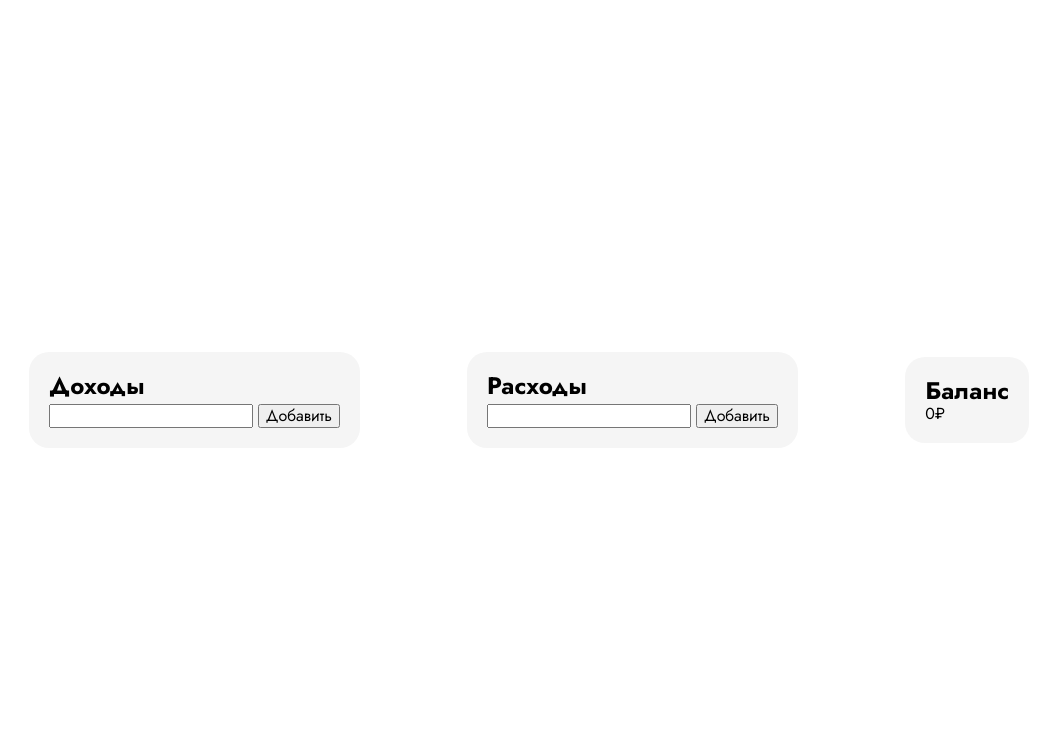
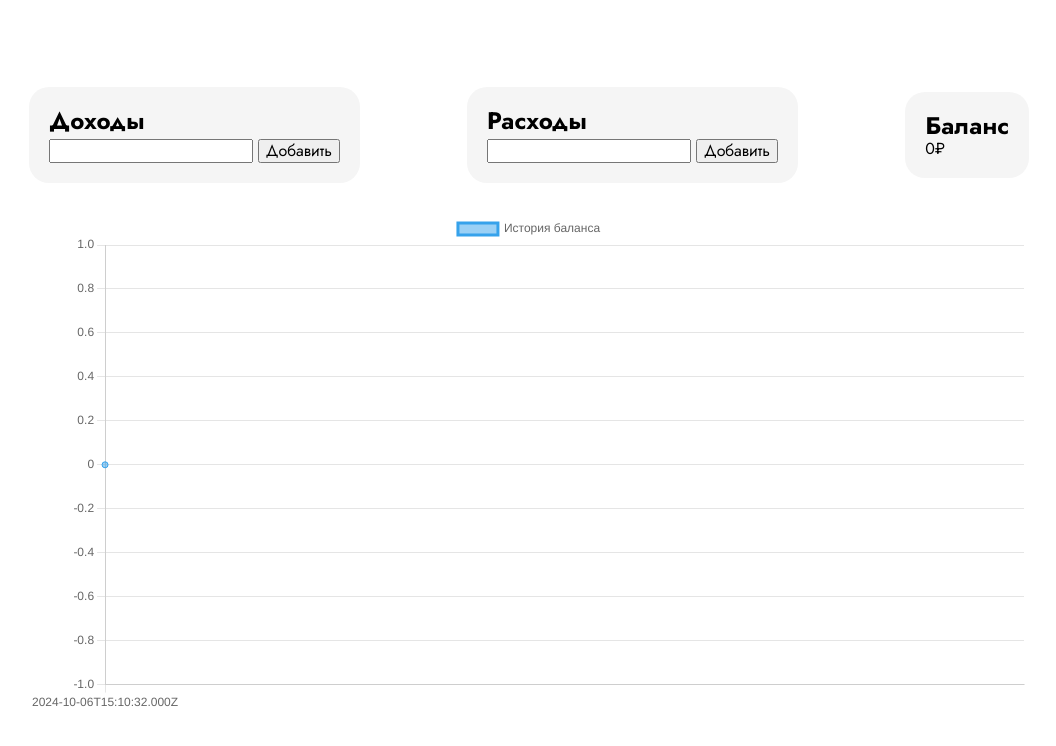
Before and after one commit to dsc-sgu-web/js-basics, a website built with Vite: page lesson-3-multifile/index.html in a window 1280 px wide. Shown: the whole page, without its empty margins (111-1167 px from the left). Built offline with nearby package versions, Linux system fonts and the light colour scheme.

Commit message:
Add chart.js

```diff
--- a/lesson-3-multifile/index.html
+++ b/lesson-3-multifile/index.html
@@ -34,6 +34,9 @@
         <span class="balance" id="balance">0₽</span>
       </div>
     </div>
+    <div class="container">
+      <canvas id="balance-history"></canvas>
+    </div>
     <script type="module" src="./src/main.js"></script>
   </body>
 </html>
--- a/lesson-3-multifile/package.json
+++ b/lesson-3-multifile/package.json
@@ -12,6 +12,7 @@
     "vite": "^5.4.8"
   },
   "dependencies": {
+    "chart.js": "^4.4.4",
     "normalize.css": "^8.0.1"
   }
 }
--- /dev/null
+++ b/lesson-3-multifile/src/balanceLineChart.js
@@ -0,0 +1,30 @@
+import Chart from "chart.js/auto";
+
+export function setupBalanceLineChart(bank, canvasId) {
+  const ctx = document.getElementById(canvasId);
+
+  const chart = new Chart(ctx, {
+    type: "line",
+    data: {
+      labels: [],
+      datasets: [
+        {
+          label: "История баланса",
+          data: [],
+        },
+      ],
+    },
+  });
+
+  const changeChart = (bank) => {
+    chart.data.labels.push(new Date().toISOString());
+    chart.data.datasets[0].data.push(bank.calculateBalance());
+    chart.update();
+  };
+
+  bank.addOnChangeEventListener((b) => {
+    changeChart(b);
+  });
+
+  changeChart(bank);
+}
--- a/lesson-3-multifile/src/main.css
+++ b/lesson-3-multifile/src/main.css
@@ -1,6 +1,7 @@
 body {
   font-family: "Jost", sans-serif;
   display: flex;
+  flex-direction: column;
   justify-content: center;
   align-items: center;
   height: 100vh;
@@ -17,6 +18,10 @@ body {
   background: #f5f5f5;
   padding: 20px;
   border-radius: 20px;
+}
+
+.container:not(:first-child) {
+  margin-top: 30px;
 }
 
 .block > ul {
--- a/lesson-3-multifile/src/main.js
+++ b/lesson-3-multifile/src/main.js
@@ -3,11 +3,13 @@ import "./main.css";
 import { Bank } from "./bank";
 import { renderBank, subscribeToSubmitForm } from "./render";
 import { loadBankFromLocalStorage, saveBankToLocalStorage } from "./storage";
+import { setupBalanceLineChart } from "./balanceLineChart";
 
 const bank = loadBankFromLocalStorage() ?? new Bank();
 
 bank.addOnChangeEventListener(renderBank);
 bank.addOnChangeEventListener(saveBankToLocalStorage);
 subscribeToSubmitForm(bank);
+setupBalanceLineChart(bank, "balance-history");
 
 renderBank(bank);
```
Also changed, not shown: 1 other file.
